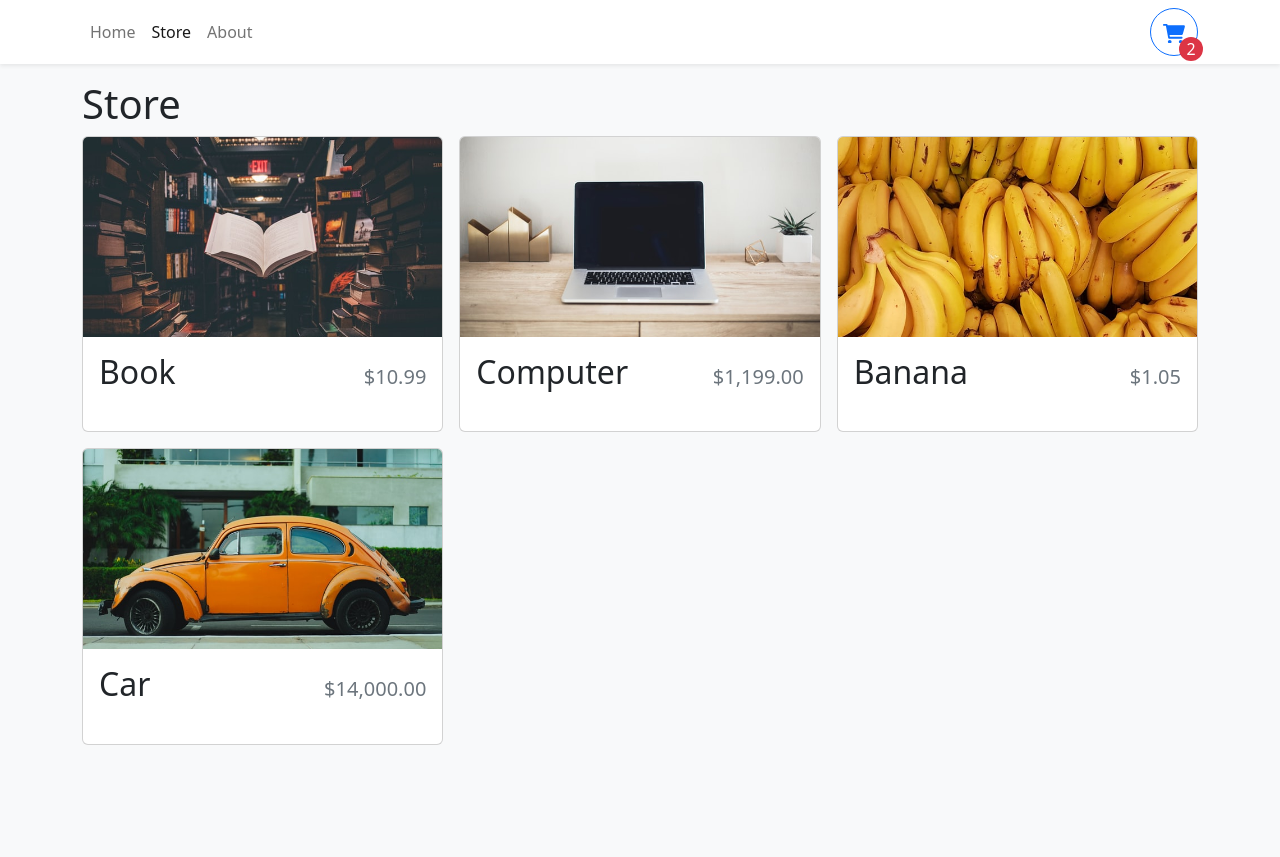
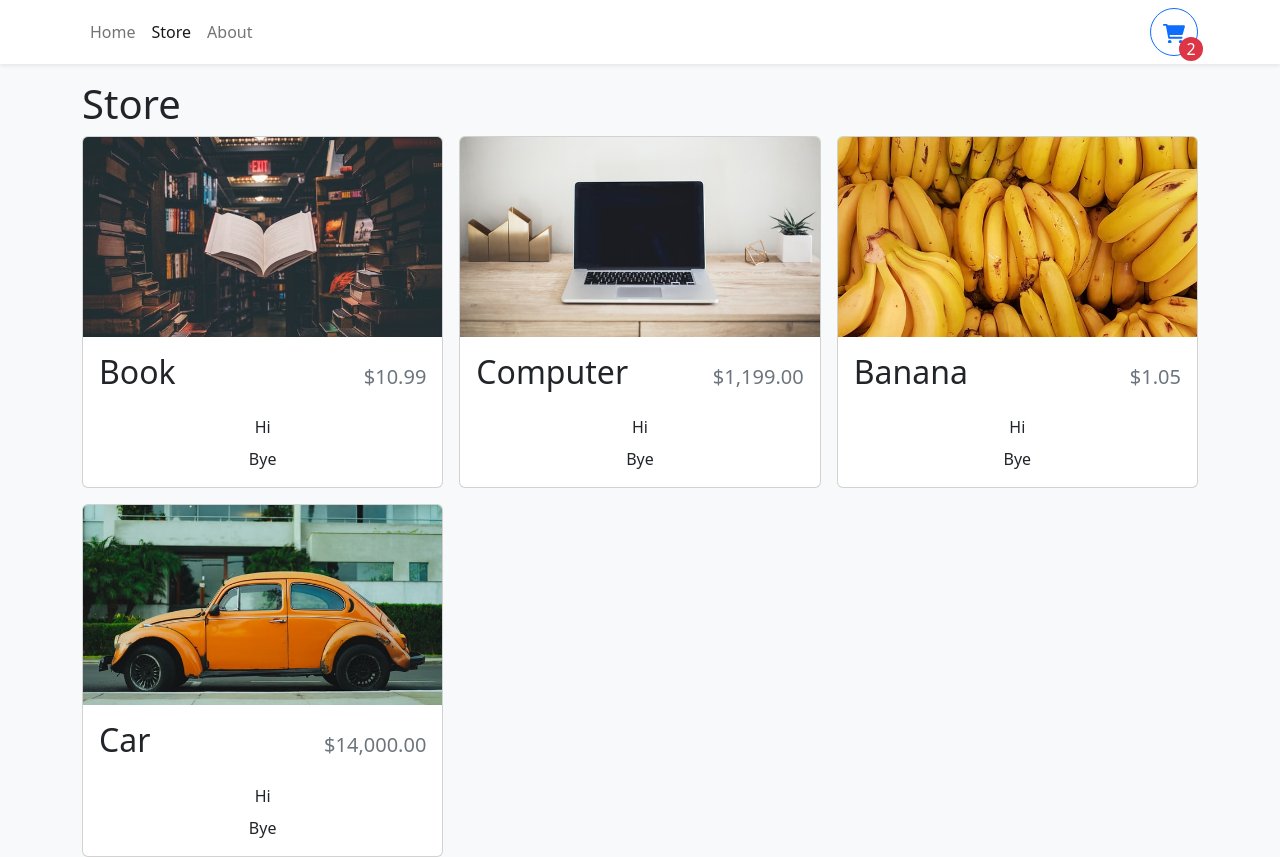
Before and after one commit to mynhinguyentruong/shopping-cart-ts, a React (Vite) app: page /store in a window 1280 px wide. Before the commit the page ends 800 px from the top, so only its background shows below. Built offline with nearby package versions, Linux system fonts and the light colour scheme.

Commit message:
Set up logic when item is already in the cart or not in the cart

```diff
--- a/src/components/StoreItem.tsx
+++ b/src/components/StoreItem.tsx
@@ -1,4 +1,4 @@
-import { Card } from 'react-bootstrap'
+import { Card, Button } from 'react-bootstrap'
 
 import { formatCurrency } from '../utilities/formatCurrency'
 
@@ -10,14 +10,25 @@ type StoreItemProps = {
 }
 
 export function StoreItem({ id, name, price, imgUrl}: StoreItemProps) {
+
+  const quantity = 1
+
   return (
-    <Card>
+    <Card className='h-100'>
       <Card.Img variant="top" src={imgUrl} height="200px" style={{ objectFit: "cover" }} />
       <Card.Body className='d-flex flex-column'>
         <Card.Title className='d-flex justify-content-between align-items-baseline mb-4'>
           <span className='fs-2'>{name}</span>
           <span className='ms-2 text-muted'>{formatCurrency(price)}</span>
         </Card.Title>
+        <div className='mt-auto'>
+          {quantity === 0 ? (
+            <Button className='w-100'>+ Add To Cart</Button>
+          ) :
+            <div className='d-flex align-items-center flex-column' style={{ gap: ".5rem"}}>
+              <div className='d-flex align-items-center justify-content-center' style={{ gap: "0.5rem"}}>Hi</div>Bye
+            </div>}
+        </div>
       </Card.Body>
     </Card>
   )
```
